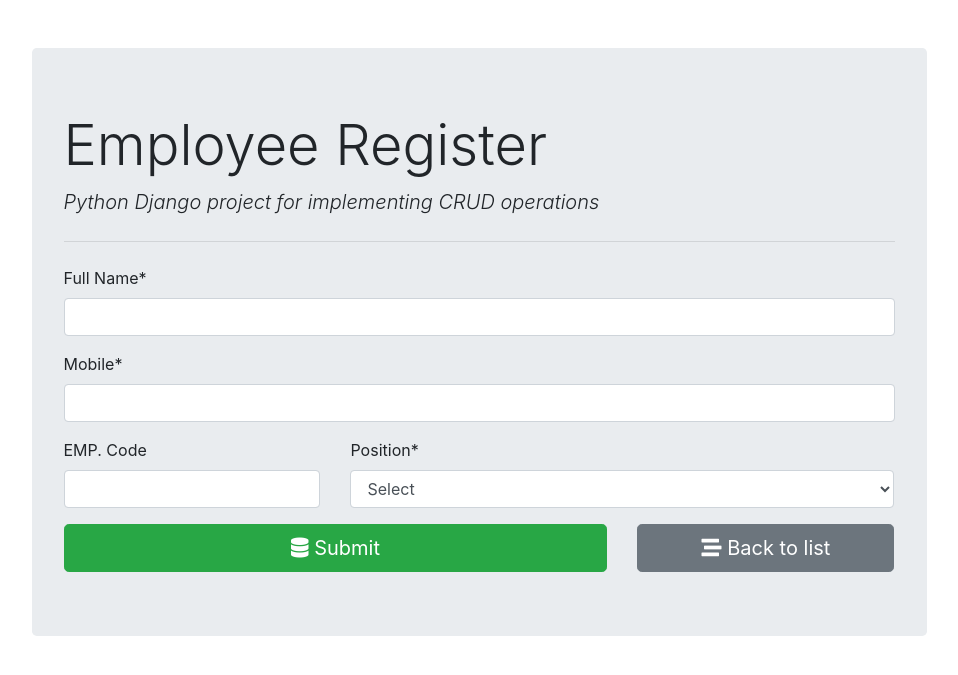
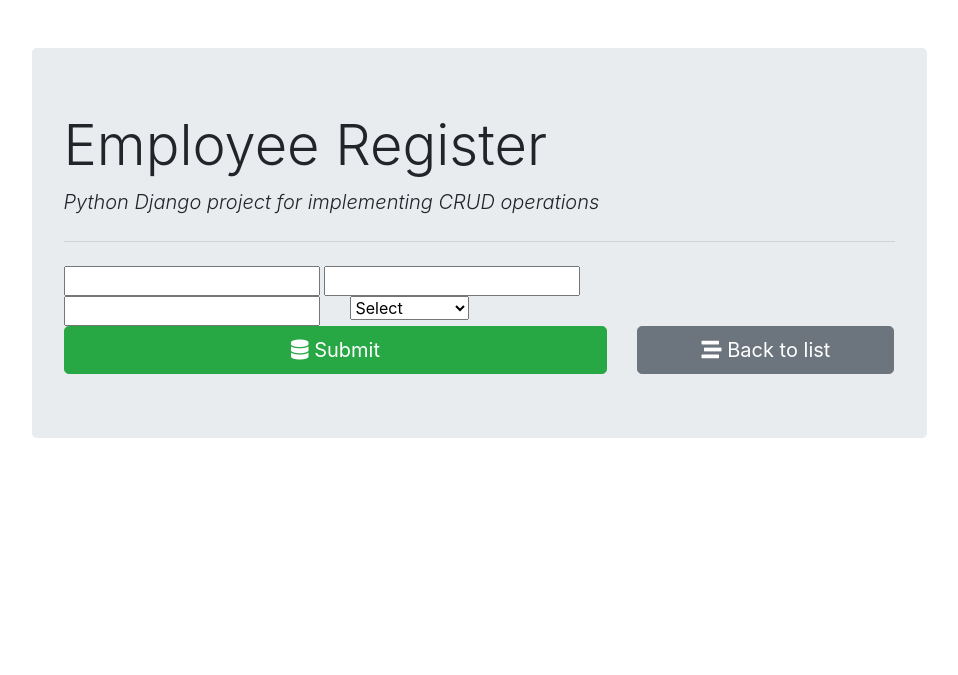
Before and after one commit to CaleSpen/EmpMan, a Django app: page /employee/ in a window 1280 px wide. Shown: the top 675 px of the page, without its empty margins (161-1119 px from the left). Run offline with Django 3.2, Linux system fonts and the light colour scheme; tables that the repository leaves empty hold one stand-in row (values such as "Sample post"); some libraries are stand-ins or nearby versions.

Commit message:
2nd commit

```diff
--- a/employee_project/employee_register/templates/employee_register/employee_form.html
+++ b/employee_project/employee_register/templates/employee_register/employee_form.html
@@ -1,18 +1,18 @@
 {% extends "employee_register/base.html" %}
-{% load crispy_forms_tags %}
+
 
 
 {% block content %}
 <form action="" method="post" autocomplete="off">
     {% csrf_token %}
-    {{form.fullname|as_crispy_field}}
-    {{form.mobile|as_crispy_field}}
+    {{form.fullname}}
+    {{form.mobile}}
     <div class="row">
         <div class="col-md-4">
-            {{form.emp_code|as_crispy_field}}
+            {{form.emp_code}}
         </div>
         <div class="col-md-8">
-            {{form.position|as_crispy_field}}
+            {{form.position}}
         </div>
     </div>
     <div class="row">
```
Also changed, not shown: employee_project/employee_project/settings.py (+4 -4 lines), employee_project/employee_register/migrations/0001_initial.py.
